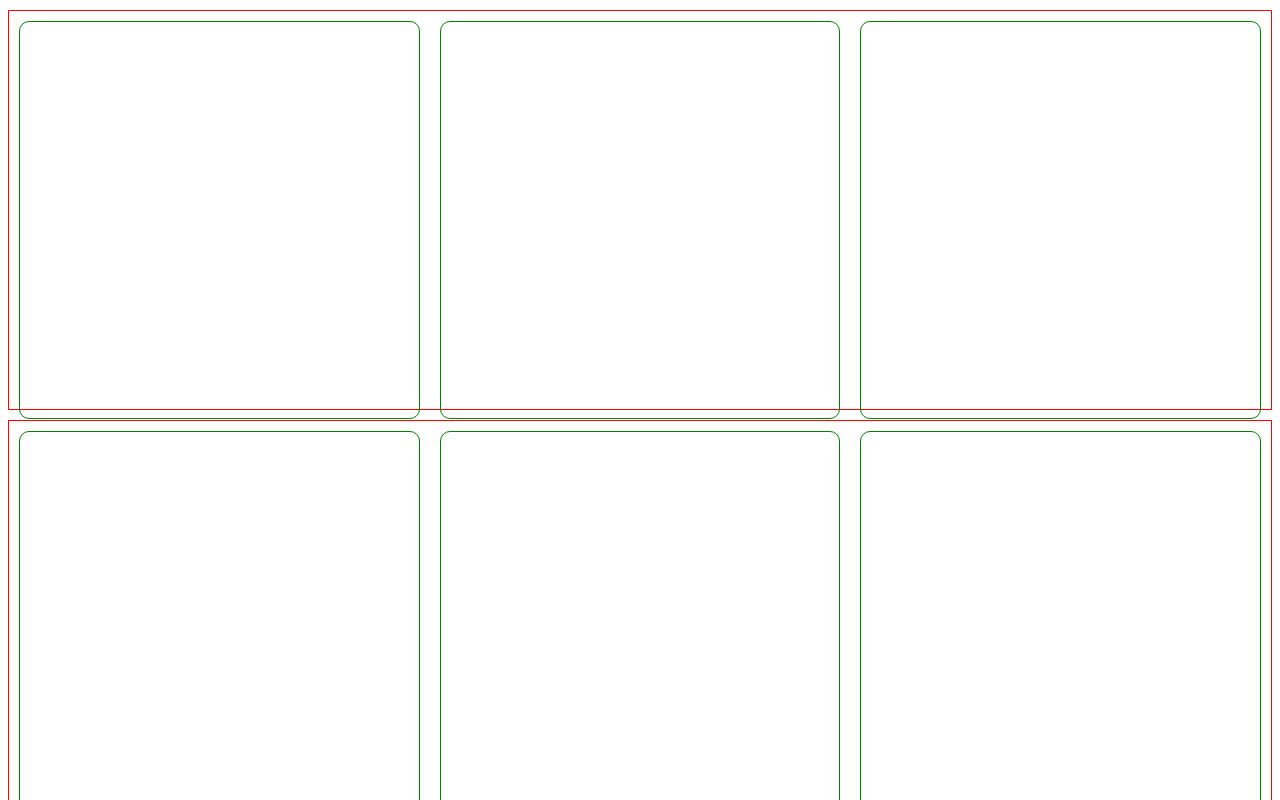
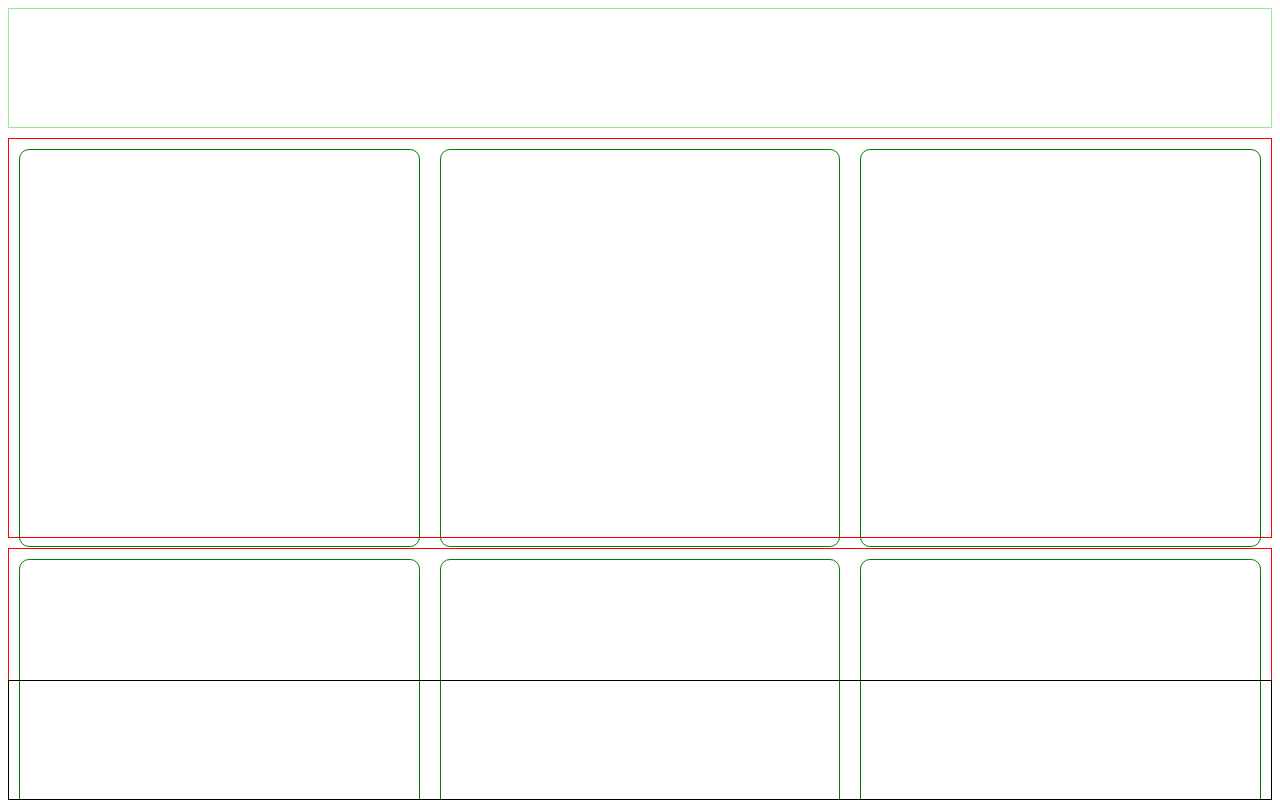
Before and after one commit to Alexthespaceman/application-dynemo, a React (Create React App) app: page / in a window 1280 px wide. Shown: the top 800 px of the page. Built offline with nearby package versions, Linux system fonts and the light colour scheme.

Commit message:
adderd footer and header with styles to app

```diff
--- a/src/App.js
+++ b/src/App.js
@@ -1,5 +1,7 @@
 import React from "react";
-import Cards from "./js/components/cards";
+import Cards from "./js/components/Cards";
+import Footer from "./js/components/Footer";
+import Header from "./js/components/Header";
 import "./styles/page.index.scss";
 
 function App() {
@@ -11,8 +13,10 @@ function App() {
 
   return (
     <div className="App">
+      <Header />
       <Cards />
       <Cards />
+      <Footer />
     </div>
   );
 }
--- /dev/null
+++ b/src/js/components/Footer.js
@@ -0,0 +1,7 @@
+import React from "react";
+
+function Footer(props) {
+  return <div className="footer"></div>;
+}
+
+export default Footer;
--- /dev/null
+++ b/src/js/components/Header.js
@@ -0,0 +1,7 @@
+import React from "react";
+
+function Header(props) {
+  return <div className="header"></div>;
+}
+
+export default Header;
--- a/src/js/components/cards.js
+++ b/src/js/components/cards.js
@@ -1,5 +1,5 @@
 import React from "react";
-import Card from "../sub-components/card";
+import Card from "../sub-components/Card";
 
 function Cards() {
   return (
--- /dev/null
+++ b/src/styles/components/card.scss
@@ -0,0 +1,11 @@
+.small-box {
+  border: green 1px solid;
+  @include media-breakpoint-up(sm) {
+    height: 100%;
+  }
+  height: 100%;
+  width: 100%;
+  text-align: center;
+  border-radius: 10px;
+  margin: 10px;
+}
--- a/src/styles/components/cards.scss
+++ b/src/styles/components/cards.scss
@@ -12,16 +12,4 @@
     height: 50%;
     margin-top: 10px;
   }
-
-  .small-box {
-    border: green 1px solid;
-    @include media-breakpoint-up(sm) {
-      height: 100%;
-    }
-    height: 100%;
-    width: 100%;
-    text-align: center;
-    border-radius: 10px;
-    margin: 10px;
-  }
 }
--- /dev/null
+++ b/src/styles/components/footer.scss
@@ -0,0 +1,7 @@
+.footer {
+  width: 100%;
+  height: 15%;
+  border: 1px black solid;
+  position: sticky;
+  bottom: 0;
+}
--- /dev/null
+++ b/src/styles/components/header.scss
@@ -0,0 +1,6 @@
+.header {
+  width: 100%;
+  height: 15%;
+  border: 1px lightgreen solid;
+  position: top 0px;
+}
--- a/src/styles/components/index.scss
+++ b/src/styles/components/index.scss
@@ -1 +1,4 @@
 @import "./cards.scss";
+@import "./card.scss";
+@import "./header.scss";
+@import "./footer.scss";
```
